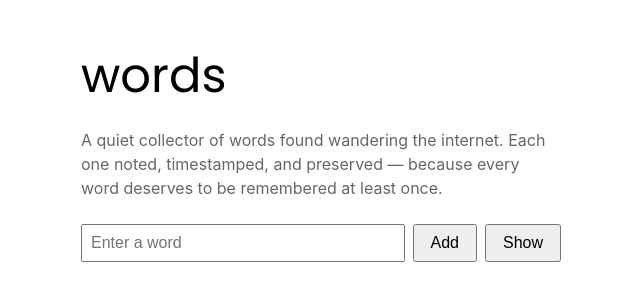
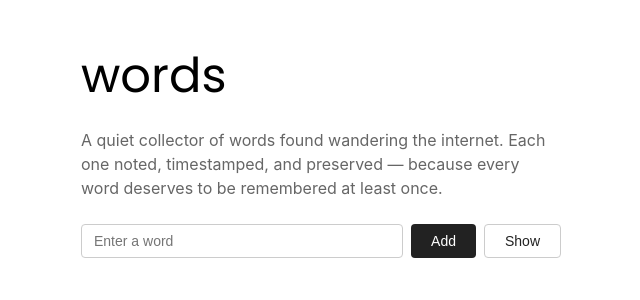
Before and after one commit to thepackrat/words, a React (Vite) app in the folder client/: page / in a window 1280 px wide. Shown: the top 300 px of the page, without its empty margins (319-959 px from the left). Built offline with nearby package versions, Linux system fonts and the light colour scheme.

Commit message:
Style buttons and input to look less ugly

```diff
--- a/client/src/App.jsx
+++ b/client/src/App.jsx
@@ -42,12 +42,18 @@ export default function App() {
           onChange={(e) => setWord(sanitize(e.target.value))}
           onKeyDown={handleKeyDown}
           placeholder="Enter a word"
-          style={{ flex: 1, padding: 8, fontSize: 16 }}
+          style={{ flex: 1, padding: '8px 12px', fontSize: 14, border: '1px solid #ccc', borderRadius: 4, outline: 'none' }}
         />
-        <button onClick={addWord} style={{ padding: '8px 16px', fontSize: 16 }}>
+        <button onClick={addWord} style={{
+          padding: '8px 20px', fontSize: 14, fontWeight: 500,
+          background: '#222', color: '#fff', border: 'none', borderRadius: 4, cursor: 'pointer',
+        }}>
           Add
         </button>
-        <button onClick={showWords} style={{ padding: '8px 16px', fontSize: 16 }}>
+        <button onClick={showWords} style={{
+          padding: '8px 20px', fontSize: 14, fontWeight: 500,
+          background: '#fff', color: '#222', border: '1px solid #ccc', borderRadius: 4, cursor: 'pointer',
+        }}>
           Show
         </button>
       </div>
```
